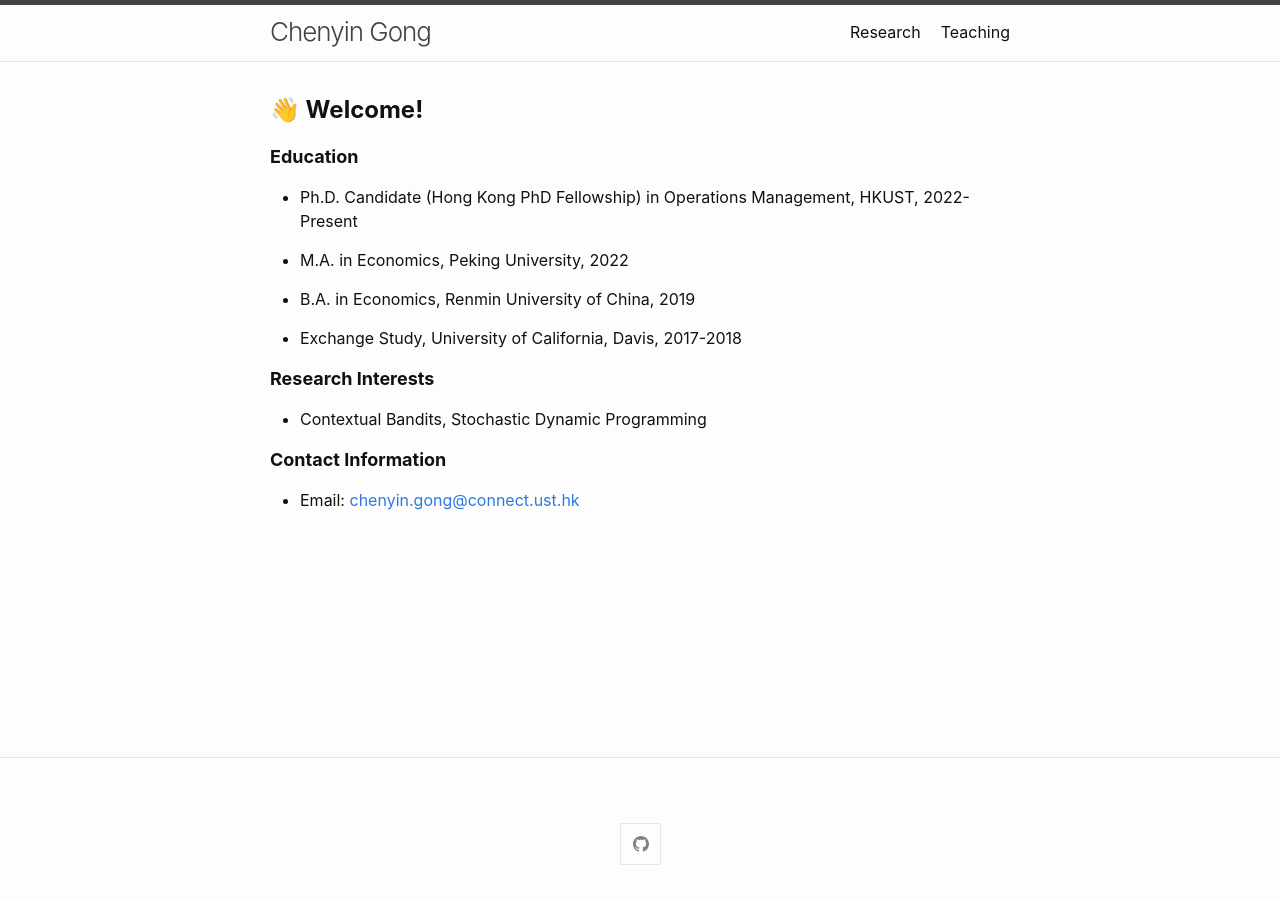
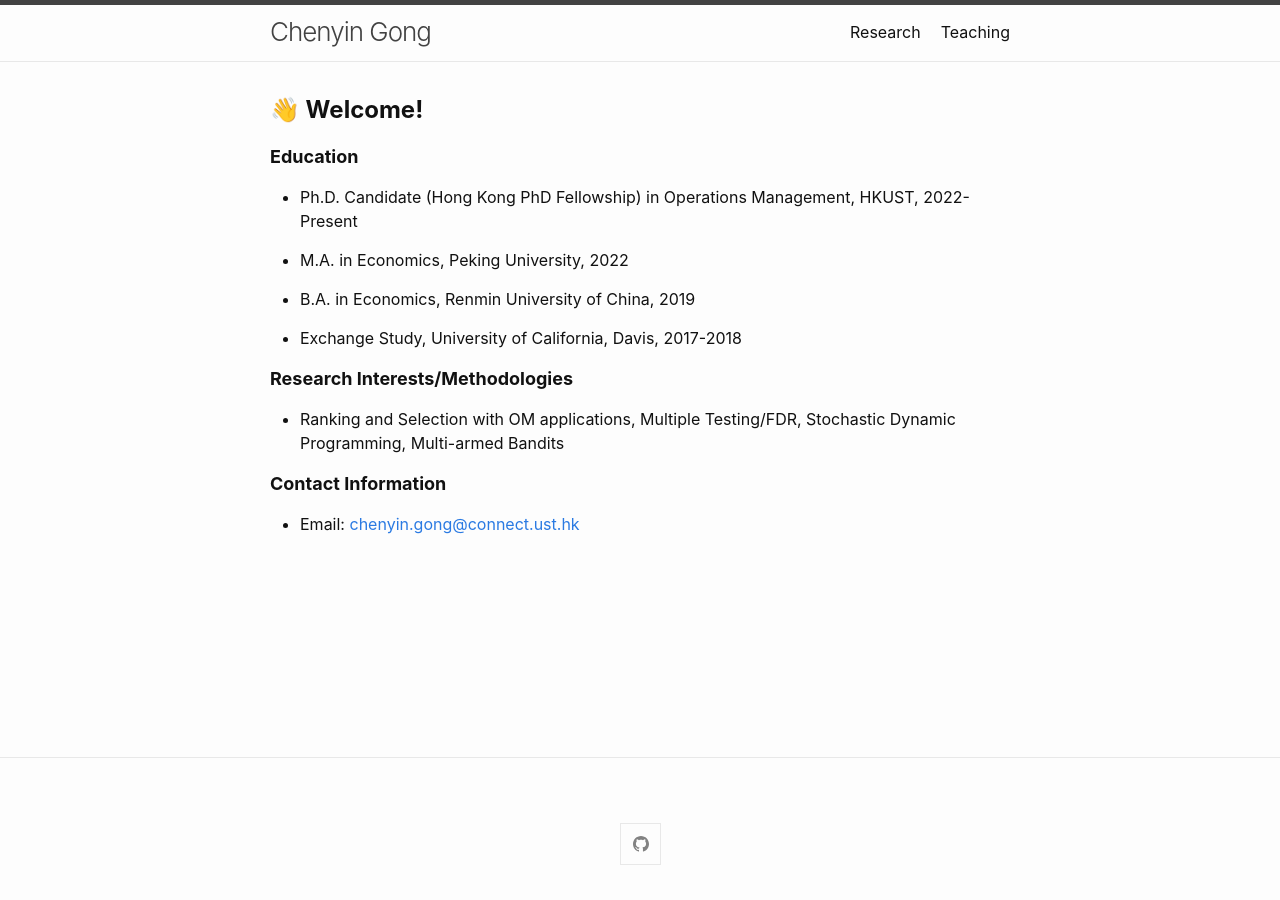
Before and after one commit to chenyingong/chenyingong.github.io, a Jekyll site: the page built from index.md, in a window 1280 px wide. Built offline with Jekyll 4.4.1, drawn with Linux system fonts in a browser that asks for light colours; emoji names are drawn with the system emoji font.

Commit message:
info updates

```diff
--- a/index.md
+++ b/index.md
@@ -19,9 +19,9 @@ layout: home
 
 * Exchange Study, University of California, Davis, 2017-2018
 
-**<font size=4>Research Interests</font>**
+**<font size=4>Research Interests/Methodologies</font>**
 
-* Contextual Bandits, Stochastic Dynamic Programming
+* Ranking and Selection with OM applications, Multiple Testing/FDR, Stochastic Dynamic Programming, Multi-armed Bandits
 
 **<font size=4>Contact Information</font>**
 
```
